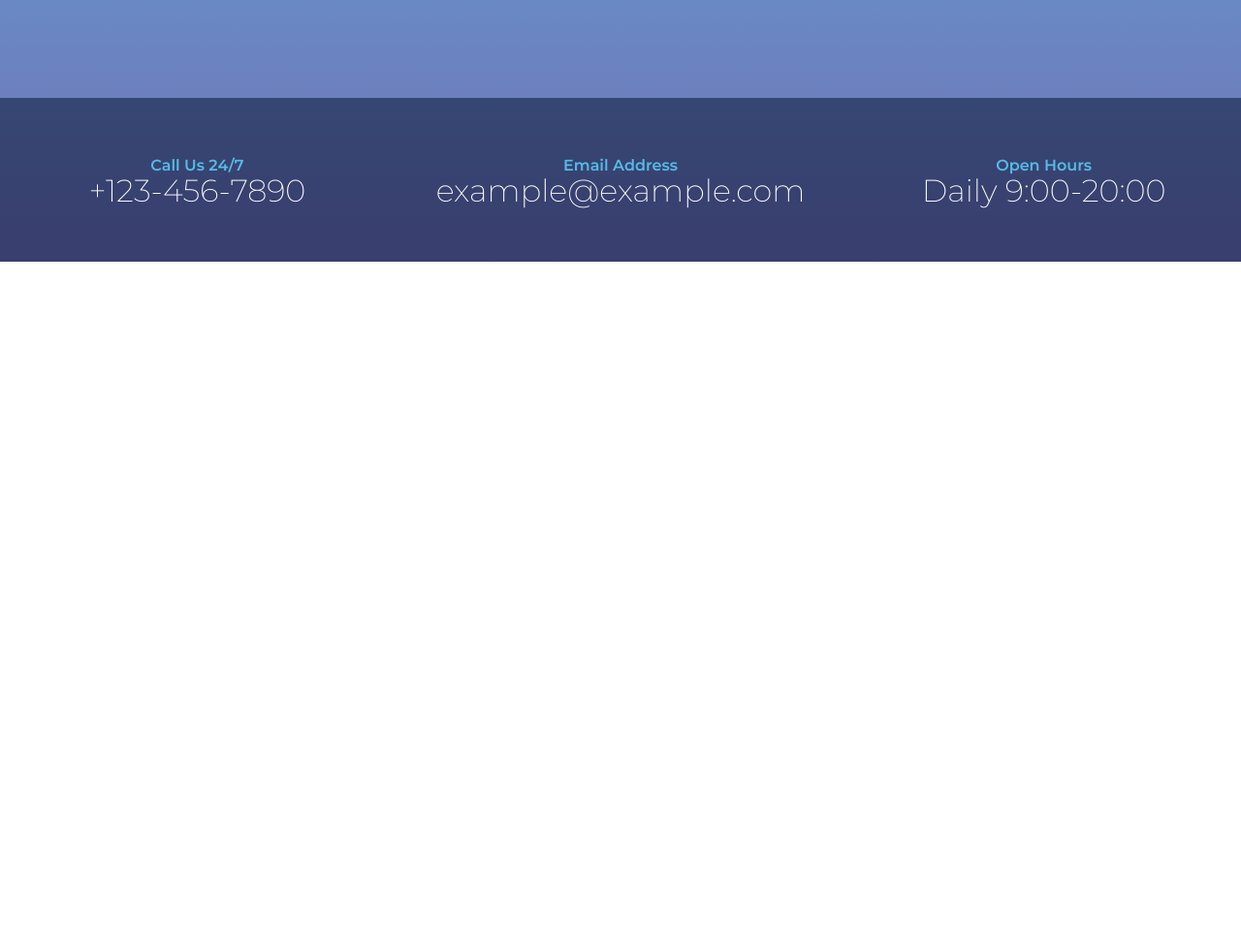
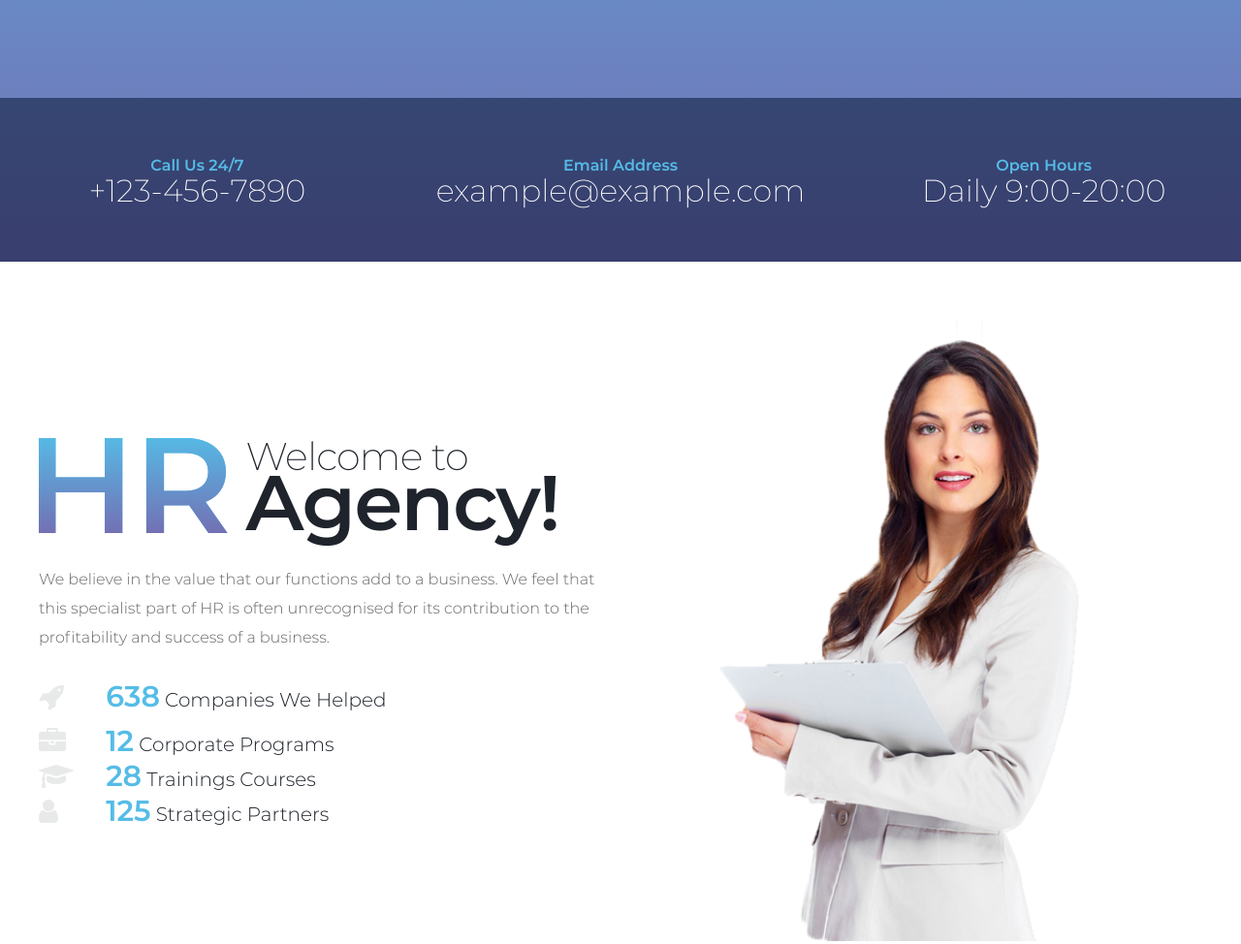
Before and after one commit to medinehajredini/INT20_21_GR10, a plain HTML site: page index.html in a window 1280 px wide. Shown: the part 802-1776 px from the top of the page at 97% size. Before the commit the page ends 1102 px from the top, so only its background shows below. Drawn offline with nearby package versions, Linux system fonts and the light colour scheme.

Commit message:
added first content with two columns

```diff
--- a/index.html
+++ b/index.html
@@ -158,6 +158,45 @@
             </div>
         </div>
     </section>
+
+    <section class="content-two-column-container align-items-center pt30">
+        <div class="content-left">
+            <div class="special-heading">
+                <h2 class="extra-heading">HR</h2>
+                <h3>Welcome to</h3>
+                <h2>Agency!</h2>
+            </div>
+            <div class="text-block">
+                <p>
+                    We believe in the value that our functions add to a business. We
+                    feel that this specialist part of HR is often unrecognised for its
+                    contribution to the profitability and success of a business.
+                </p>
+                <ul class="icons-list">
+                    <li>
+                        <i class="fa fa-rocket"></i>
+                        <h4><span>638</span> Companies We Helped</h4>
+                    </li>
+                    <li>
+                        <i class="fa fa-briefcase"></i>
+                        <h4><span>12</span> Corporate Programs</h4>
+                    </li>
+                    <li>
+                        <i class="fa fa-graduation-cap"></i>
+                        <h4><span>28</span> Trainings Courses</h4>
+                    </li>
+                    <li>
+                        <i class="fa fa-user"></i>
+                        <h4><span>125</span> Strategic Partners</h4>
+                    </li>
+                </ul>
+            </div>
+        </div>
+        <div class="content-right">
+            <img src="repository/person31.png" alt="" />
+        </div>
+    </section>
+
 </div>
 
 <script src="https://ajax.googleapis.com/ajax/libs/jquery/3.5.1/jquery.min.js"></script>
--- a/style/main.css
+++ b/style/main.css
@@ -355,3 +355,141 @@ nav {
     text-align: center;
     color: #ffffff;
 }
+
+
+.content-two-column-container-fluid {
+    display: grid;
+    grid-template-columns: repeat(auto-fill, minmax(calc(50% - 30px), 1fr));
+    gap: 30px;
+    box-sizing: border-box;
+}
+.content-two-column-container {
+    display: grid;
+    grid-template-columns: repeat(auto-fill, minmax(calc(50% - 30px), 1fr));
+    gap: 30px;
+    max-width: 1200px;
+    min-width: 960px;
+    margin: 0 auto;
+}
+.content-three-column-container {
+    display: grid;
+    grid-template-columns: repeat(auto-fill, minmax(calc(33% - 30px), 1fr));
+    gap: 30px;
+    max-width: 1200px;
+    min-width: 960px;
+    margin: 0 auto;
+}
+.align-items-center {
+    align-items: center;
+}
+.color-black {
+    color: #1f232b !important;
+}
+.border-black {
+    border: 1px solid #1f232b !important;
+}
+.special-heading {
+    margin-bottom: 40px;
+}
+.special-heading h3 {
+    font-size: 40px;
+    font-weight: 200;
+    font-stretch: normal;
+    font-style: normal;
+    line-height: 1.2;
+    letter-spacing: -0.8px;
+    text-align: left;
+    color: #1f232b;
+}
+.special-heading h2 {
+    font-size: 80px;
+    font-weight: 600;
+    font-stretch: normal;
+    font-style: normal;
+    line-height: 0.6;
+    letter-spacing: -1.6px;
+    text-align: left;
+    color: #1f232b;
+}
+.special-heading h4 {
+    font-size: 30px;
+    font-weight: 800;
+    font-stretch: normal;
+    font-style: normal;
+    line-height: 1.27;
+    letter-spacing: -0.6px;
+    text-align: left;
+    color: #1f232b;
+}
+.extra-heading {
+    position: relative !important;
+    float: left;
+    top: 0;
+    font-size: 140px !important;
+    line-height: 0.75 !important;
+    padding-right: 15px !important;
+    letter-spacing: -0.1em;
+    text-indent: -0.1em;
+
+    /* background: -webkit-linear-gradient(#736fb3, #55bce7); */
+    -webkit-background-clip: text;
+    -webkit-text-fill-color: transparent;
+
+    background-image: linear-gradient(to top, #736fb3, #55bce7),
+    linear-gradient(to bottom, #55bce7, #55bce7);
+    font-weight: 600;
+    font-stretch: normal;
+    font-style: normal;
+    text-align: left;
+    color: #55bce7;
+    -webkit-background-clip: text;
+    background-clip: text;
+    -webkit-text-fill-color: transparent;
+}
+.icons-list {
+    margin: 0 0 30px 0;
+    padding: 0;
+}
+.icons-list > li {
+    margin: 0;
+    padding: 10px 0 10px 0;
+    list-style-type: none;
+    border-bottom: 1px solid rgba(0, 0, 0, 0.1);
+    position: relative;
+    line-height: 30px;
+}
+.icons-list > li:first-child {
+    padding: 0 0 10px 0;
+}
+.icons-list > li:last-child {
+    border-bottom: none;
+}
+.icons-list > li > i {
+    color: rgba(31, 35, 43, 0.1);
+
+    line-height: 1.2;
+    display: block;
+    margin: 0;
+    font-size: 28px;
+    display: inline-block;
+    padding-right: 15px;
+    width: 50px;
+}
+.icons-list > li > h4 {
+    display: inline-block;
+    color: #1f232b;
+    font-size: 20px;
+    font-weight: 300;
+    letter-spacing: 0;
+    text-transform: none;
+    margin: 0 0 5px 0;
+    line-height: 1;
+}
+.icons-list > li > h4 > span {
+    color: #55bce7;
+    font-size: 30px;
+    font-weight: 600;
+    letter-spacing: 0;
+    text-transform: none;
+    line-height: 1;
+}
```
Also changed, not shown: repository/person31.png (added).
